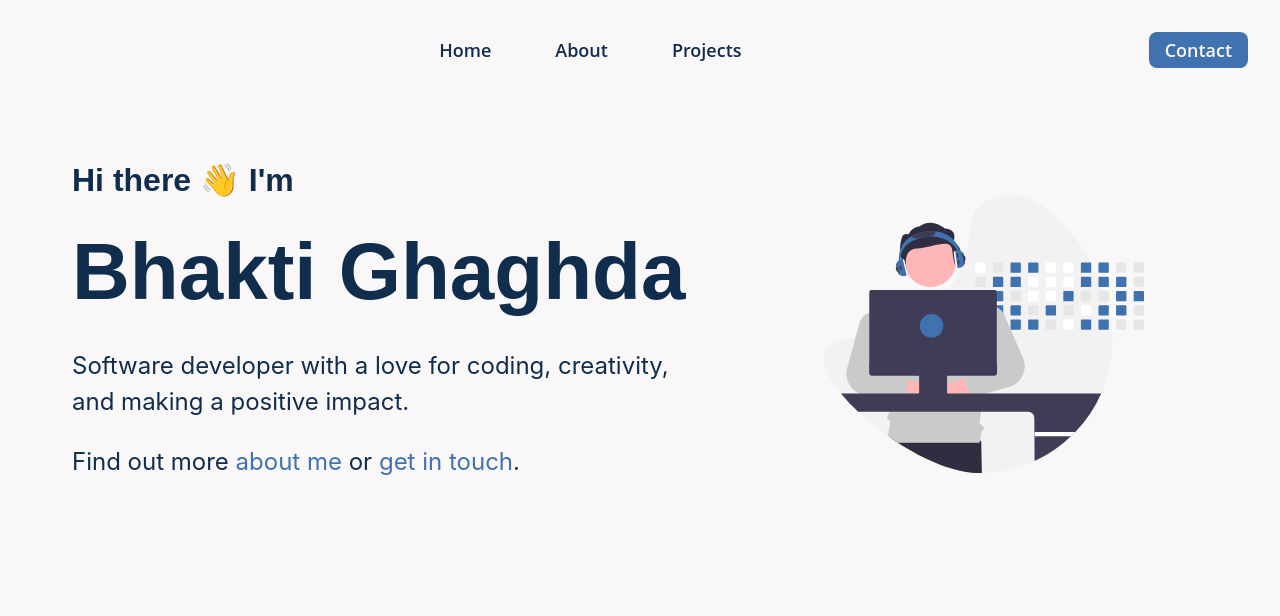
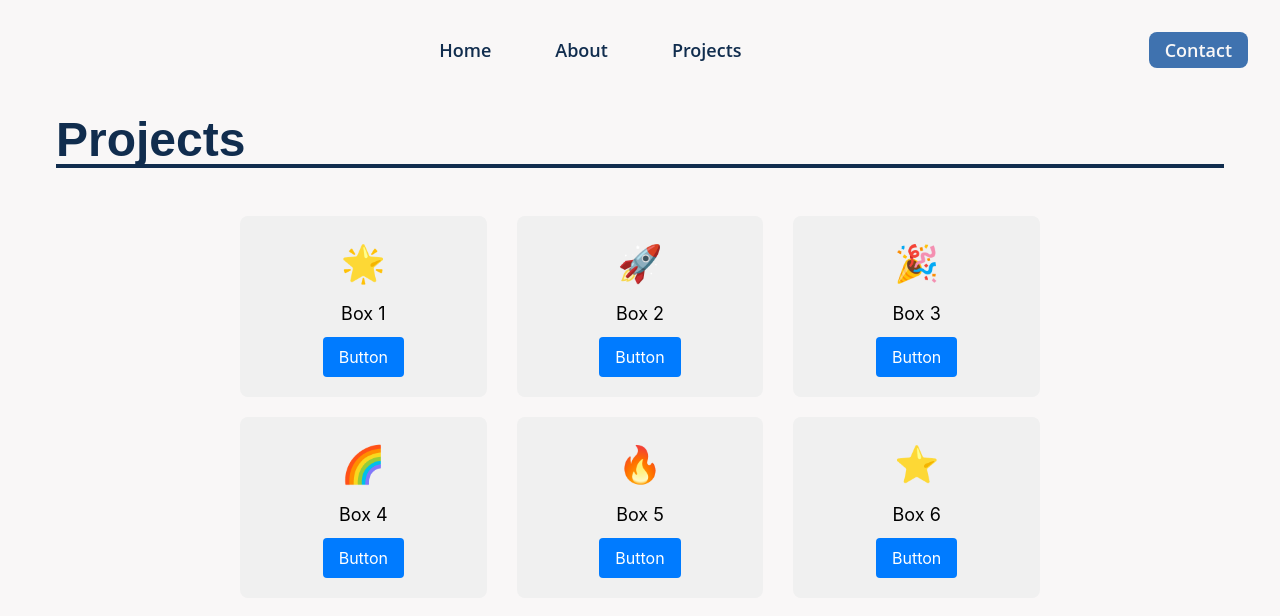
Before and after one commit to Butkii/portfolio, a React (Create React App) app: page /projects in a window 1280 px wide. Shown: the top 616 px of the page. Built offline with nearby package versions, Linux system fonts and the light colour scheme.

Commit message:
about an d project

```diff
--- a/src/App.js
+++ b/src/App.js
@@ -2,6 +2,11 @@ import React from 'react';
 import colors from './styles/colors';
 import Header from './components/Header';
 import Hero from './components/Hero';
+import Home from './pages/Home';
+import About from './pages/About';
+import Projects from './pages/Projects';
+import { BrowserRouter as Router, Routes, Route }
+    from 'react-router-dom';
 // import About from './components/About';
 // import Projects from './components/Projects';
 // import Resume from './components/Resume';
@@ -11,16 +16,15 @@ import Hero from './components/Hero';
 function App() {
   return (
     <div className={`bg-${colors.primary} text-black`}>
-      {/* <div className="text-3xl font-bold underline">Hello</div> */}
-      <Header />
-      <div className="container mx-auto p-4">
-        <Hero />
-        {/* <About />
-        <Projects />
-        <Resume />
-        <Contact />
-        <SocialLinks /> */}
-      </div>
+      <Router>
+        <Header />
+        <Routes>
+          <Route exact path="/" element={<Home />} />
+          <Route exact path="/about" element={<About />} />
+          <Route exact path="/projects" element={<Projects />} />
+        </Routes>
+
+      </Router>
     </div>
   );
 }
--- /dev/null
+++ b/src/components/About.js
@@ -0,0 +1,40 @@
+import React from 'react';
+import AboutMeIcons from './Icons';
+
+function AboutMe() {
+    return(
+        <div className="flex flex-row justify-center items-center p-10 text-left text-light-primary mr-20 md:mr-10 mb-8 md:mb-0 ml-4">
+            <div className="p-10 flex flex-col justify-center align-middle text-center max-w-xs">
+                <img
+                    src="bhakti.jpeg" // Replace with your image source
+                    alt="Circular"
+                    className="circular-image"
+                />
+                <h4 className="font-bold">
+                    Bhakti Ghaghda
+                </h4>
+                <h5 className="pb-12">
+                    Software Developer
+                </h5>
+                <AboutMeIcons/>
+            </div>
+
+            <div>
+                <p className="max-w-3xl p-10 pt-0">
+                    I am a recent graduate of Murdoch University Dubai with a Bachelor of Science in Computer Science and Business Information Systems. I am passionate about using technology to solve real-world problems and make a positive impact on the world.
+
+                    <br /><br />I have a strong academic background, with a GPA of 3.83/4.0. I am also a recipient of the Vice-Chancellor's Commendation for Academic Excellence and the Academic Merit Scholarship.
+
+                    <br /><br />I have interned at three companies, where I have worked on full-stack development and BI development projects. I am proficient in a variety of programming languages and frameworks, including C/C++, Java, HTML/CSS, JavaScript, Dart, and Flutter. I am also experienced with databases, data analytics, and cloud computing.
+
+                    <br /><br />In addition to my technical skills, I am also a strong communicator and team player. I am always willing to learn new things and take on challenges. I am also passionate about working for childhood cancer awareness, mental health, and gender equality.
+
+                    <br /><br /><button className="bg-light-secondary text-light-background text-lg px-4 py-1 rounded-lg font-semibold">Resume</button>
+                </p>
+            </div>
+        </div>
+
+    );
+}
+
+export default AboutMe;
--- /dev/null
+++ b/src/components/BoxGrid.js
@@ -0,0 +1,27 @@
+import React from 'react';
+
+
+const BoxGrid = () => {
+  const boxes = [
+    { text: 'Box 1', icon: '🌟' },
+    { text: 'Box 2', icon: '🚀' },
+    { text: 'Box 3', icon: '🎉' },
+    { text: 'Box 4', icon: '🌈' },
+    { text: 'Box 5', icon: '🔥' },
+    { text: 'Box 6', icon: '⭐' },
+  ];
+
+  return (
+    <div className="box-grid">
+      {boxes.map((box, index) => (
+        <div key={index} className="box">
+          <div className="box-icon">{box.icon}</div>
+          <div className="box-text">{box.text}</div>
+          <button className="box-button">Button</button>
+        </div>
+      ))}
+    </div>
+  );
+};
+
+export default BoxGrid;
--- a/src/components/Header.js
+++ b/src/components/Header.js
@@ -1,17 +1,18 @@
 import React from 'react';
+import { Link } from 'react-router-dom';
 
 function Header() {
     return (
         <nav className = "flex items-center justify-between p-8 font-body">
             <ul className="flex space-x-16 justify-center flex-grow text-light-primary text-lg font-semibold">
                 <li>
-                    <a href = "#home">Home</a>
+                    <Link to="/">Home</Link>
                 </li>
                 <li>
-                    <a href = "#about">About</a>
+                    <Link to="/about">About</Link>
                 </li>
                 <li>
-                    <a href = "#projects">Projects</a>
+                <Link to="/projects">Projects</Link>
                 </li>
             </ul>
             <button className="bg-light-secondary text-light-background text-lg px-4 py-1 rounded-lg font-semibold">Contact</button>
--- a/src/components/Hero.js
+++ b/src/components/Hero.js
@@ -10,15 +10,16 @@ function Hero() {
         <h1 className="font-bold font-heading mb-4">
           Bhakti Ghaghda
         </h1>
-        <p className="font-accent mb-6">
+        <h4 className="font-accent mb-6">
           Software developer with a love for coding, creativity, <br /> and making a positive impact.
-        </p>
-        <p className="font-accent">
+        </h4>
+        <h4 className="font-accent">
           Find out more <a href="#about" className="text-light-secondary"> about me </a> or <a href="#contact" className="text-light-secondary">get in touch</a>.
-        </p>
+        </h4>
+
       </div>
       <div className="flex-shrink-0 md:ml-10 mt-0 flex items-center justify-center md:justify-start">
-        <img src="hero.svg" alt="Developer" className="hero-image" />
+        <image src="hero.svg" alt="Developer" className="hero-image" />
       </div>
     </div>
   );
--- /dev/null
+++ b/src/components/Icons.js
@@ -0,0 +1,39 @@
+import React from 'react';
+import { FontAwesomeIcon } from '@fortawesome/react-fontawesome';
+import {
+  faHtml5,
+  faCss3,
+  faJs,
+  faReact,
+  faNodeJs,
+  faNode,
+  faLinux,
+  faAws,
+  faGoogle,
+  faGithub,
+} from '@fortawesome/free-brands-svg-icons'; // Import your CSS file for styling
+
+const AboutMeIcons = () => {
+  const icons = [
+    faHtml5,
+    faCss3,
+    faJs,
+    faReact,
+    faNodeJs,
+    faNode,
+    faLinux,
+    faAws,
+    faGoogle,
+    faGithub,
+  ];
+
+  return (
+    <div className="icon-container">
+      {icons.map((icon, index) => (
+        <FontAwesomeIcon key={index} icon={icon} className="icon" />
+      ))}
+    </div>
+  );
+};
+
+export default AboutMeIcons;
--- /dev/null
+++ b/src/components/Title.js
@@ -0,0 +1,14 @@
+import React from 'react';
+
+function Title(props) {
+    return(
+        <div className="px-10 pb-12">
+            <h1 className="text-5xl font-bold font-heading text-light-primary">
+                {props.title}
+            </h1>
+            <hr class="h-1 border-0 bg-light-primary"></hr>
+        </div>
+    );
+}
+
+export default Title;
--- /dev/null
+++ b/src/pages/About.js
@@ -0,0 +1,14 @@
+import React from "react";
+import Title from "../components/Title";
+import AboutMe from "../components/About";
+
+const About = () => {
+    return (
+        <div className="container mx-auto p-4">
+            <Title title="About" />
+            <AboutMe />
+        </div>
+    );
+};
+
+export default About;
--- /dev/null
+++ b/src/pages/Home.js
@@ -0,0 +1,12 @@
+import React from 'react';
+import Hero from '../components/Hero';
+
+const Home = () => {
+    return (
+        <div className="container mx-auto p-4">
+            <Hero />
+        </div>
+    );
+};
+
+export default Home;
--- /dev/null
+++ b/src/pages/Projects.js
@@ -0,0 +1,14 @@
+import React from 'react';
+import Title from '../components/Title';
+import BoxGrid from '../components/BoxGrid';
+
+const Projects = () => {
+    return (
+        <div className="container mx-auto p-4">
+            <Title title="Projects" />
+            <BoxGrid />
+        </div>
+    );
+};
+
+export default Projects;
--- a/src/styles/index.css
+++ b/src/styles/index.css
@@ -50,6 +50,79 @@ code {
     font-size: 2rem;
   }
 
-  p {
+  h4 {
     font-size: 1.5rem;
   }
+
+  h5 {
+    font-size: 1.25rem;
+  }
+
+
+  .circular-image-container {
+    display: flex;
+    justify-content: center;
+    align-items: center;
+    width: 150px;
+    height: 150px;
+    border-radius: 50%;
+    overflow: hidden;
+    background-color: #f0f0f0;
+  }
+
+  .circular-image {
+    width: 100%;
+    height: 100%;
+    object-fit: cover;
+  }
+
+  .box-grid {
+    display: flex;
+    flex-wrap: wrap;
+    justify-content: space-between;
+    max-width: 800px;
+    margin: 0 auto;
+  }
+
+  .box {
+    width: calc(33.33% - 20px);
+    padding: 20px;
+    background-color: #f0f0f0;
+    border-radius: 8px;
+    margin-bottom: 20px;
+    display: flex;
+    flex-direction: column;
+    align-items: center;
+  }
+
+  .box-icon {
+    font-size: 36px;
+    margin-bottom: 10px;
+  }
+
+  .box-text {
+    font-size: 18px;
+    margin-bottom: 10px;
+  }
+
+  .box-button {
+    padding: 8px 16px;
+    background-color: #007bff;
+    color: white;
+    border: none;
+    border-radius: 4px;
+    cursor: pointer;
+  }
+
+  .icon-container {
+    display: flex;
+    flex-wrap: wrap;
+    justify-content: center;
+    align-items: center;
+    margin-top: 20px;
+  }
+
+  .icon {
+    font-size: 24px;
+    margin: 8px;
+  }
```
Also changed, not shown: package.json (+11 -0 lines), public/bhakti.jpeg (added), 3 other files (tests, documents, lock files or other folders).
